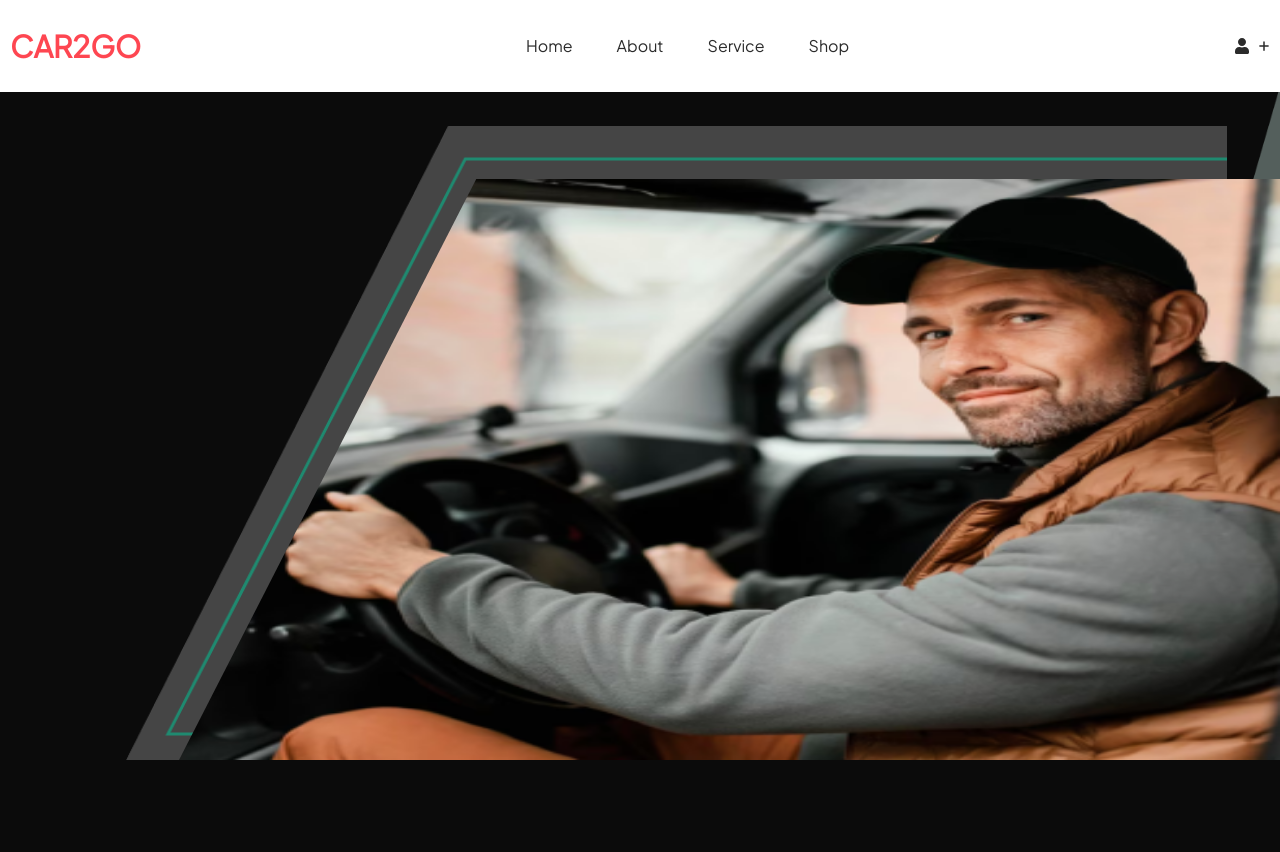
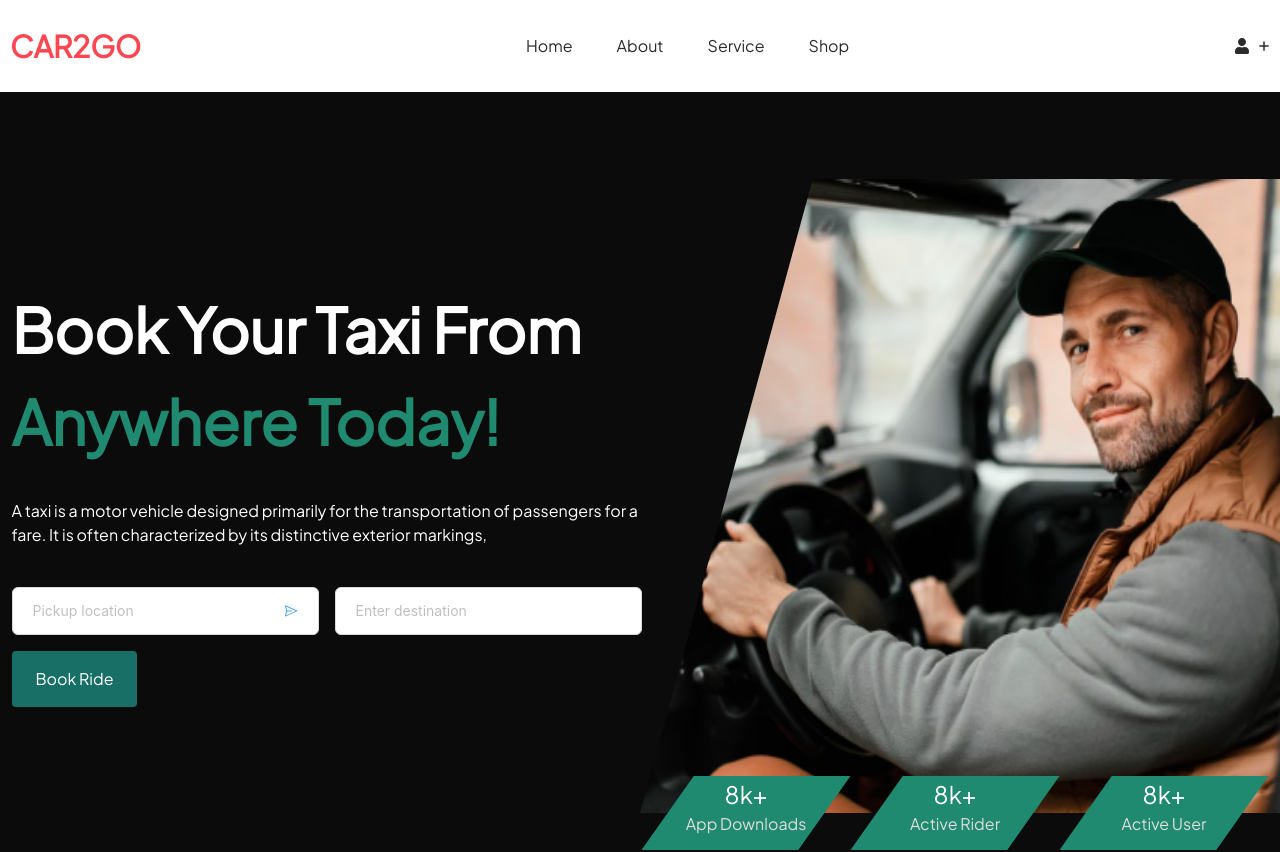
Before and after one commit to Tasniasamia/My_project, a Next.js app: page /home3 in a window 1280 px wide. Shown: the top 852 px of the page. Built offline with nearby package versions, Linux system fonts and the light colour scheme; no server answers.

Commit message:
last work

```diff
--- a/app/(site)/home3/page.js
+++ b/app/(site)/home3/page.js
@@ -6,31 +6,32 @@ import { VscSend } from "react-icons/vsc";
 const page = () => {
   return (
     <div className=" md:pt-[86.99px] pt-[40px] md:pb-[100px] pb-[50px] bg-[url('/bg.png')] bg-cover bg-no-repeat">
-      <div className=" h-[581px] relative  ">
-        <div className="w-[50%]">
+      <div className=" h-[634px] relative ">
+        <div className="absolute sm:block hidden right-0 w-[50%] h-full img-shape">
         <Image
           src="/driver.png"
           width={1101}
           height={634}
           alt="banner"
-          className="absolute sm:block hidden  z-40 right-0  h-full img-shape "
+          className=" w-full h-full"
         />
       <Image
           src="/frame.png"
           width={1101}
           height={634}
           alt="banner"
-          className="absolute sm:block hidden z-30   right-[53px] top-[-53px] h-[634px] img-shape "
+          className=" w-full h-full"
         />
         </div>
 
 
-          {/* <div className=" container  lg:items-center  flex lg:flex-row flex-col  justify-center ">
-          <div className=" sm:w-[50%] w-full h-full">
+        <div className=" container  flex lg:flex-row flex-col items-center  justify-center ">
+          <div className="sm:w-[50%] w-full    h-full">
             <div className="xl:text-[61px] text-[30px] text-white font-bold sm:mb-[32px] mb-[16px] capitalize">
               <h2>book your taxi from </h2>
               <h2 className=" text-[#1F8A70]"> anywhere today!</h2>
             </div>
+
             <p className="text-white font-normal  w-full sm:mb-[40px] mb-[20px] sm:text-[16px] text-[10px] ">
               A taxi is a motor vehicle designed primarily for the
               transportation of passengers for a fare. It is often characterized
@@ -51,8 +52,8 @@ const page = () => {
               Book Ride
             </button>
           </div>
-          <div className="flex lg:h-[634px] md:h-[280px] sm:h-[260px] flex-col sm:justify-end justify-start xl:w-auto w-full ">
-            <div className="grid  grid-cols-3 sm:gap-x-0 gap-x-3 justify-items-center   w-full  lg:z-50  lg:mb-[-37px] sm:gap-y-0 mt-4 gap-y-4">
+          <div className="flex lg:h-[634px] md:h-[280px] sm:h-[260px] flex-col sm:justify-end justify-start xl:w-auto ">
+          <div className="grid  grid-cols-3 sm:gap-x-0 gap-x-3 justify-items-center lg::justify-items-start  w-full  lg:z-40  lg:mb-[-37px] sm:gap-y-0 mt-4 gap-y-4">
             <div className="sm:w-[209px] w-full  sm:h-[74px] bg-[#1F8A70] text-white text-center flex flex-col items-center img-shape2">
               <h3 className="font-medium text-[24px]">8k+</h3>
               <h6 className="font-normal text-[#DEDEDE]">App Downloads</h6>
@@ -67,10 +68,57 @@ const page = () => {
             </div>
           </div>
           </div>
-        </div> */}
+
+        </div>
       </div>
     </div>
   );
 };
 
 export default page;
+
+// <div className="bg-[url('/banner.png')] bg-cover bg-no-repeat pt-[79px]    pb-[100px]  z-10 relative">
+//     <div className="w-[60%] absolute right-0">
+//         <div className="w-full relative">
+//           <div className="md:max-w-full md:max-h-[634px] absolute  ">
+//             <img src="man_bg.png" alt="bg" className="h-full w-auto" />
+//           </div>
+//           <div className="md:max-w-full md:max-h-[581px] absolute">
+//             <img src="/man.png" className="w-auto h-full" alt="man" />
+//           </div>
+//           </div>
+//         </div>
+//  <div className="flex  container">
+//         <div className="w-2/5 pt-[22px]  lg:pb-[100px] pb-[50px]">
+//           <Image
+//             src="/car_svg.png"
+//             className="h-[257px] md:w-[477px] w-full absolute lg:left-[300px] mt-[64px] object-fill md:block hidden "
+//              height={257}
+//              width={477}
+//            />
+//            <h2 className="xl:text-[61px] md:text-[38px] sm:text-start text-center text-[28px] text-white font-bold mb-[32px] capitalize">
+//       book your taxi from{" "}
+//       <span className="ms-2 text-[#1F8A70]">anywhere today!</span>
+//     </h2>
+//     <p className="text-white font-normal  w-full mb-[40px] sm:text-[16px] text-[12px]">
+//       A taxi is a motor vehicle designed primarily for the
+//       transportation of passengers for a fare. It is often
+//       characterized by its distinctive exterior markings,
+//     </p>
+//     <div className="flex gap-x-[16px]">
+//       <Input
+//         placeholder="Pickup location"
+//         className="md:py-[12px] md:px-[20px] py-[10px] px-[8px]"
+//         suffix={<VscSend />}
+//       />
+//       <Input
+//         placeholder="Enter destination"
+//         className="md:py-[12px] md:px-[20px] py-[10px] px-[8px]"
+//       />
+//     </div>
+//     <button className="text-white px-[24px] py-[16px] bg-[#186F65] sm:w-auto w-full capitalize mt-[16px] rounded  ">
+//            Book Ride
+//          </button>
+//        </div>
+//     </div>
+//    </div>
```
Lines whose indentation alone changed are shown as unchanged.
